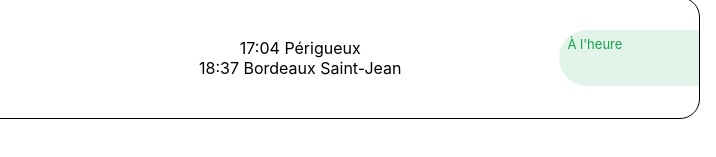
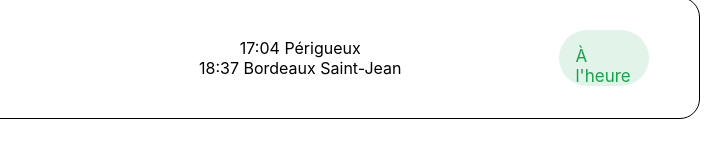
Before and after one commit to rbastide/Horaires-Train-et-Bus, a plain HTML site: page Horaires Train/HoraireTrain.html in a window 1280 px wide. Shown: the part 417-574 px from the top of the page, 564-1280 px from the left. Drawn offline with Linux system fonts and the light colour scheme.

Commit message:
Fix de l'alignement de la colonne 5

```diff
--- a/Horaires Train/stylesTrain.css
+++ b/Horaires Train/stylesTrain.css
@@ -269,6 +269,12 @@
   text-align: left;
 }
 
+.departures-body tbody td:nth-child(5){
+  text-align: left;
+  padding-left: 10px;
+  padding-right: 50px;
+}
+
 
 
 /* Clock icon class: ensure it doesn't add extra spacing */
@@ -291,12 +297,14 @@
 
 /*Affichage des status des trains : à l'heure, retardé, */
 .status{
-  display:flex;
-  padding:6px 8px;
+  display: flex;
+  text-align: inside;
+  padding: 16px;
   border-radius:999px;
-  font-size:13px;
-  width: 271px;
+  font-size:17px;
+  border-width: 271px;
   height: 56px;
+  justify-content: center;
 }
 
 .status.ontime{ background:rgba(22,163,74,0.12); color:var(--success); }
```
